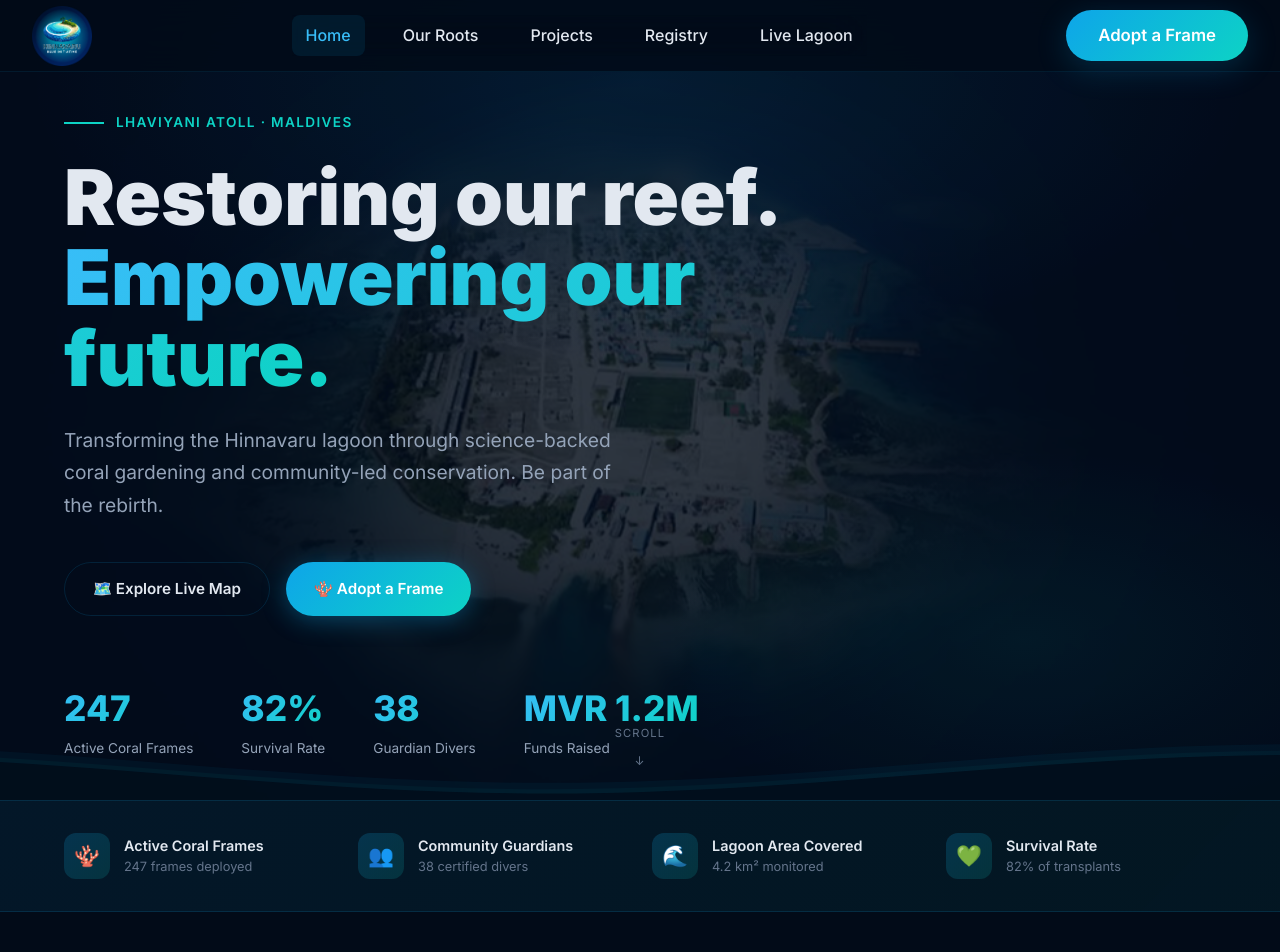
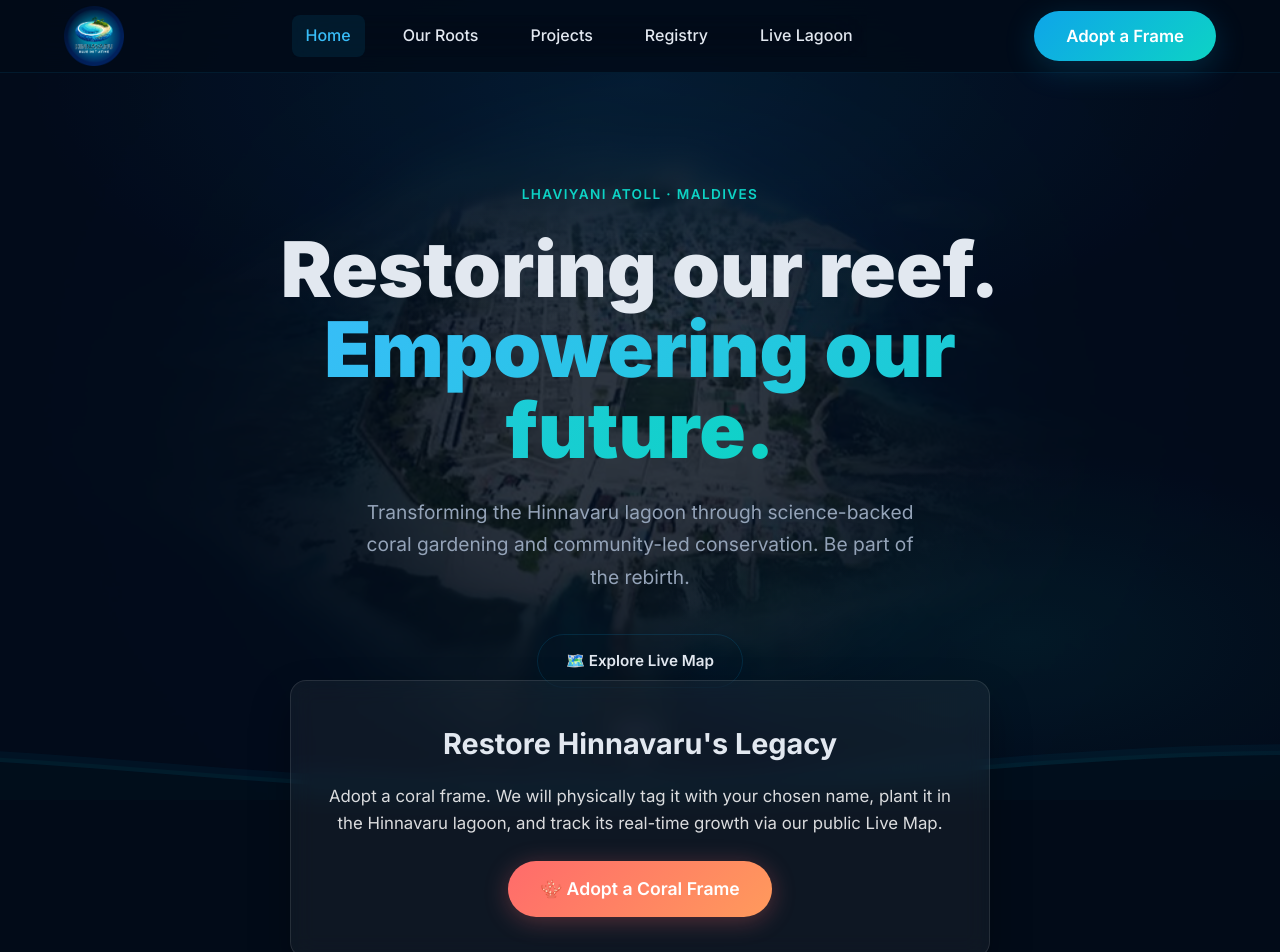
Before and after one commit to mirerz/hinnavaru-blue, a React (Vite) app: page / in a window 1280 px wide. Shown: the top 952 px of the page. Built offline with nearby package versions, Linux system fonts and the light colour scheme.

Commit message:
Implement Anigravity UI/UX spec: Grid bounds, Hero Overlay, Multimedia Hub, and Transparency footer logic

```diff
--- a/src/components/Layout.jsx
+++ b/src/components/Layout.jsx
@@ -19,6 +19,7 @@ export default function Layout() {
   return (
     <>
       <nav className="navbar" style={scrolled ? { boxShadow: '0 4px 32px rgba(0,0,0,0.5)' } : {}}>
+        <div className="nav-container">
           <Link to="/" className="nav-brand">
             <img src="/logo-circle.png" alt="Hinnavaru Blue Logo" className="nav-logo-img" />
           </Link>
@@ -36,6 +37,7 @@ export default function Layout() {
           <button className="nav-toggle" onClick={() => setMenuOpen(!menuOpen)} aria-label="Toggle menu">
             {menuOpen ? '✕' : '☰'}
           </button>
+        </div>
       </nav>
 
       <main>
@@ -62,12 +64,10 @@ export default function Layout() {
               </ul>
             </div>
             <div className="footer-col">
-              <h4>Registry</h4>
+              <h4>Transparency</h4>
               <ul>
                 <li><Link to="/registry">Coral Registry</Link></li>
                 <li><Link to="/registry#transparency">Transparency Hub</Link></li>
-                <li><Link to="/registry#transparency">Financial Disclosures</Link></li>
-                <li><Link to="/registry">Impact Reports</Link></li>
               </ul>
             </div>
             <div className="footer-col">
--- a/src/index.css
+++ b/src/index.css
@@ -148,13 +148,16 @@ body {
 /* ===== NAVBAR ===== */
 .navbar {
   position: fixed; top: 0; left: 0; right: 0; z-index: 1000;
-  padding: 0 20px;
   backdrop-filter: blur(20px);
   background: rgba(2,11,24,0.85);
   border-bottom: 1px solid rgba(14,165,233,0.1);
+  display: flex; justify-content: center;
+  transition: var(--transition);
+}
+.nav-container {
+  width: 100%; max-width: 1200px; padding: 0 24px;
   display: flex; align-items: center; justify-content: space-between;
   height: 72px;
-  transition: var(--transition);
 }
 .nav-brand {
   display: flex; align-items: center; gap: 12px;
--- a/src/pages/Home.jsx
+++ b/src/pages/Home.jsx
@@ -71,40 +71,20 @@ export default function Home() {
       <section className="hero">
         <div className="hero-bg" />
         <div className="hero-img" />
-        <div className="container">
-          <div className="hero-content">
+        <div className="container" style={{ display: 'flex', flexDirection: 'column', alignItems: 'center', textAlign: 'center' }}>
+          <div className="hero-content" style={{ display: 'flex', flexDirection: 'column', alignItems: 'center' }}>
             <div className="hero-eyebrow">
-              <div className="hero-eyebrow-line" />
               <span>Lhaviyani Atoll · Maldives</span>
             </div>
-            <h1>
+            <h1 style={{ textAlign: 'center' }}>
               Restoring our reef. <br />
               <span className="gradient-text">Empowering our future.</span>
             </h1>
-            <p className="hero-sub">
+            <p className="hero-sub" style={{ textAlign: 'center' }}>
               Transforming the Hinnavaru lagoon through science-backed coral gardening and community-led conservation. Be part of the rebirth.
             </p>
-            <div className="hero-actions">
+            <div className="hero-actions" style={{ justifyContent: 'center' }}>
               <Link to="/live-lagoon" className="btn btn-outline">🗺️ Explore Live Map</Link>
-              <Link to="/sponsor" className="btn btn-primary">🪸 Adopt a Frame</Link>
-            </div>
-            <div className="hero-stats">
-              <div>
-                <div className="hero-stat-num">247</div>
-                <div className="hero-stat-label">Active Coral Frames</div>
-              </div>
-              <div>
-                <div className="hero-stat-num">82%</div>
-                <div className="hero-stat-label">Survival Rate</div>
-              </div>
-              <div>
-                <div className="hero-stat-num">38</div>
-                <div className="hero-stat-label">Guardian Divers</div>
-              </div>
-              <div>
-                <div className="hero-stat-num">MVR 1.2M</div>
-                <div className="hero-stat-label">Funds Raised</div>
-              </div>
             </div>
           </div>
         </div>
@@ -126,20 +106,28 @@ export default function Home() {
         </div>
       </section>
 
-      {/* FEATURE STRIP */}
-      <div className="feat-strip">
-        <div className="container">
-          <div className="feat-strip-grid">
-            {features.map((f, i) => (
-              <div className="feat-item" key={i}>
-                <div className="feat-icon">{f.icon}</div>
-                <div>
-                  <div className="feat-item-label">{f.label}</div>
-                  <div className="feat-item-sub">{f.sub}</div>
-                </div>
-              </div>
-            ))}
-          </div>
+      {/* ADOPT OVERLAY (Glassmorphism) */}
+      <div className="container" style={{ position: 'relative', marginTop: '-120px', zIndex: 10, display: 'flex', justifyContent: 'center', marginBottom: '80px' }}>
+        <div style={{
+          background: 'rgba(255, 255, 255, 0.05)',
+          backdropFilter: 'blur(12px)',
+          WebkitBackdropFilter: 'blur(12px)',
+          border: '1px solid rgba(255, 255, 255, 0.1)',
+          borderRadius: '16px',
+          padding: '40px 32px',
+          display: 'flex',
+          flexDirection: 'column',
+          alignItems: 'center',
+          textAlign: 'center',
+          maxWidth: '700px',
+          width: '100%',
+          boxShadow: '0 20px 40px rgba(0,0,0,0.3)'
+        }}>
+          <h3 style={{ margin: '0 0 16px 0', fontSize: '1.8rem', fontWeight: 700 }}>Restore Hinnavaru's Legacy</h3>
+          <p style={{ margin: '0 0 24px 0', color: 'rgba(255,255,255,0.85)', fontSize: '1.05rem', lineHeight: '1.6' }}>
+            Adopt a coral frame. We will physically tag it with your chosen name, plant it in the Hinnavaru lagoon, and track its real-time growth via our public Live Map.
+          </p>
+          <Link to="/sponsor" className="btn btn-coral" style={{ padding: '14px 32px', fontSize: '1.1rem' }}>🪸 Adopt a Coral Frame</Link>
         </div>
       </div>
 
@@ -183,24 +171,70 @@ export default function Home() {
         </div>
       </section>
 
-      {/* NEWS */}
+      {/* MULTIMEDIA HUB */}
       <section className="section">
-        <div className="container">
-          <div className="badge" style={{ marginBottom: '16px' }}>📰 Latest News</div>
-          <h2 className="section-title">From the <span className="gradient-text">Lagoon</span></h2>
-          <p className="section-sub">Updates from our Guardian Divers, partners, and the coral frames thriving below the surface.</p>
-          <div className="news-grid">
-            {news.map((item, i) => (
-              <div className="card news-card" key={i}>
-                <div className="news-card-img">{item.emoji}</div>
-                <div className="news-meta">
-                  <span className="badge badge-teal" style={{ fontSize: '0.7rem', padding: '3px 10px' }}>{item.badge}</span>
-                  <span className="news-date">{item.date}</span>
+        <div className="container" style={{ maxWidth: '1200px' }}>
+          <div className="badge" style={{ marginBottom: '16px' }}>📡 Updates</div>
+          <h2 className="section-title">Latest</h2>
+          <div style={{ display: 'grid', gridTemplateColumns: 'repeat(auto-fit, minmax(300px, 1fr))', gap: '24px', marginTop: '32px' }}>
+            {/* Block 1: Video */}
+            <div className="card" style={{ padding: 0, overflow: 'hidden', display: 'flex', flexDirection: 'column' }}>
+              <div style={{ padding: '20px', borderBottom: '1px solid rgba(255,255,255,0.1)' }}>
+                <h3 style={{ fontSize: '1.2rem', margin: 0 }}>The Pulse</h3>
+                <p style={{ color: 'var(--teal)', margin: '4px 0 0 0', fontSize: '0.9rem' }}>Latest Lagoon Update</p>
+              </div>
+              <div style={{ position: 'relative', aspectRatio: '16/9', background: '#000' }}>
+                <img src="https://images.unsplash.com/photo-1546500840-ae38253aca92?q=80&w=800&auto=format&fit=crop" style={{ width: '100%', height: '100%', objectFit: 'cover', opacity: 0.7 }} alt="Underwater Coral Update" />
+                <div style={{ position: 'absolute', top: '50%', left: '50%', transform: 'translate(-50%, -50%)', background: 'var(--blue-primary)', width: '64px', height: '64px', borderRadius: '50%', display: 'flex', alignItems: 'center', justifyContent: 'center', cursor: 'pointer', boxShadow: '0 0 20px rgba(14,165,233,0.5)' }}>
+                  <span style={{ fontSize: '24px', marginLeft: '4px' }}>▶</span>
                 </div>
-                <h3>{item.title}</h3>
-                <p>{item.text}</p>
               </div>
-            ))}
+            </div>
+
+            {/* Block 2: Photo */}
+            <div className="card" style={{ padding: 0, overflow: 'hidden', display: 'flex', flexDirection: 'column' }}>
+              <div style={{ padding: '20px', borderBottom: '1px solid rgba(255,255,255,0.1)' }}>
+                <h3 style={{ fontSize: '1.2rem', margin: 0 }}>The Focus</h3>
+                <p style={{ color: 'var(--teal)', margin: '4px 0 0 0', fontSize: '0.9rem' }}>Shot of the Week</p>
+              </div>
+              <div style={{ position: 'relative', flexGrow: 1, minHeight: '200px' }}>
+                <img src="https://images.unsplash.com/photo-1582967788606-a171c1080cb0?q=80&w=800&auto=format&fit=crop" style={{ position: 'absolute', top: 0, left: 0, width: '100%', height: '100%', objectFit: 'cover' }} alt="Shot of the week" />
+                <div style={{ position: 'absolute', bottom: '16px', right: '16px', background: 'rgba(0,0,0,0.6)', padding: '6px 12px', borderRadius: '20px', fontSize: '0.8rem', cursor: 'pointer', border: '1px solid rgba(255,255,255,0.2)' }}>
+                  🔍 View Full
+                </div>
+              </div>
+            </div>
+
+            {/* Block 3: Notice Board */}
+            <div className="card" style={{ display: 'flex', flexDirection: 'column' }}>
+              <div style={{ paddingBottom: '16px', borderBottom: '1px solid rgba(255,255,255,0.1)', marginBottom: '16px' }}>
+                <h3 style={{ fontSize: '1.2rem', margin: 0 }}>The Updates</h3>
+                <p style={{ color: 'var(--teal)', margin: '4px 0 0 0', fontSize: '0.9rem' }}>Community Bulletins</p>
+              </div>
+              <div style={{ display: 'flex', flexDirection: 'column', gap: '16px', fontSize: '0.95rem' }}>
+                <div style={{ display: 'flex', gap: '12px' }}>
+                  <span>🪸</span>
+                  <div>
+                    <strong style={{ display: 'block', color: 'var(--white)' }}>Notice:</strong>
+                    <span style={{ color: 'rgba(255,255,255,0.8)' }}>Next Community Diving Session: April 12th. Registration required.</span>
+                  </div>
+                </div>
+                <div style={{ display: 'flex', gap: '12px' }}>
+                  <span>📢</span>
+                  <div>
+                    <strong style={{ display: 'block', color: 'var(--white)' }}>Milestone:</strong>
+                    <span style={{ color: 'rgba(255,255,255,0.8)' }}>250th Coral Frame planted in the North Lagoon zone!</span>
+                  </div>
+                </div>
+                <div style={{ display: 'flex', gap: '12px' }}>
+                  <span>🌊</span>
+                  <div>
+                    <strong style={{ display: 'block', color: 'var(--white)' }}>Data:</strong>
+                    <span style={{ color: 'rgba(255,255,255,0.8)' }}>March survival rates show 82% healthy coverage in tracked frames.</span>
+                  </div>
+                </div>
+              </div>
+            </div>
           </div>
         </div>
       </section>
```
Lines whose indentation alone changed are shown as unchanged.
